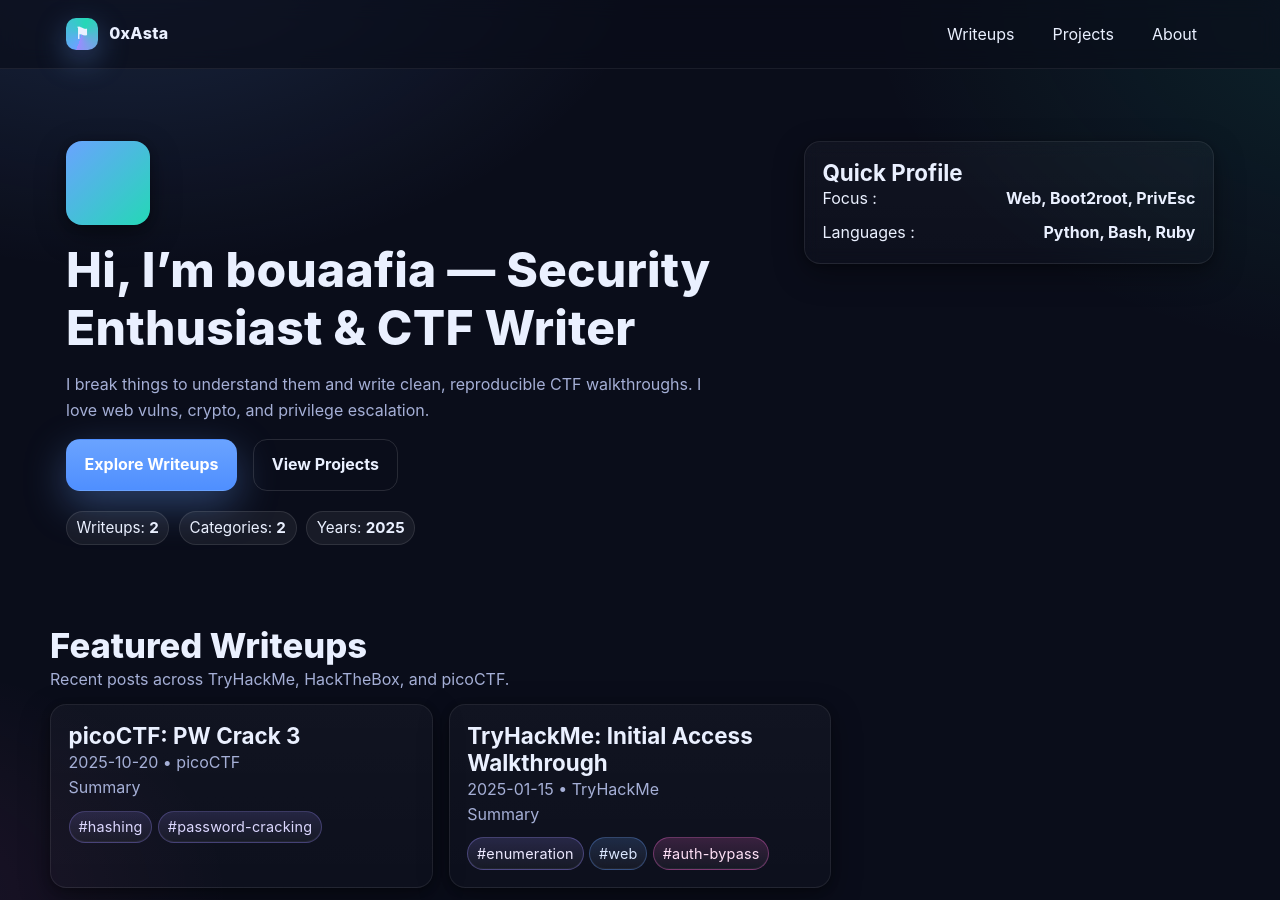
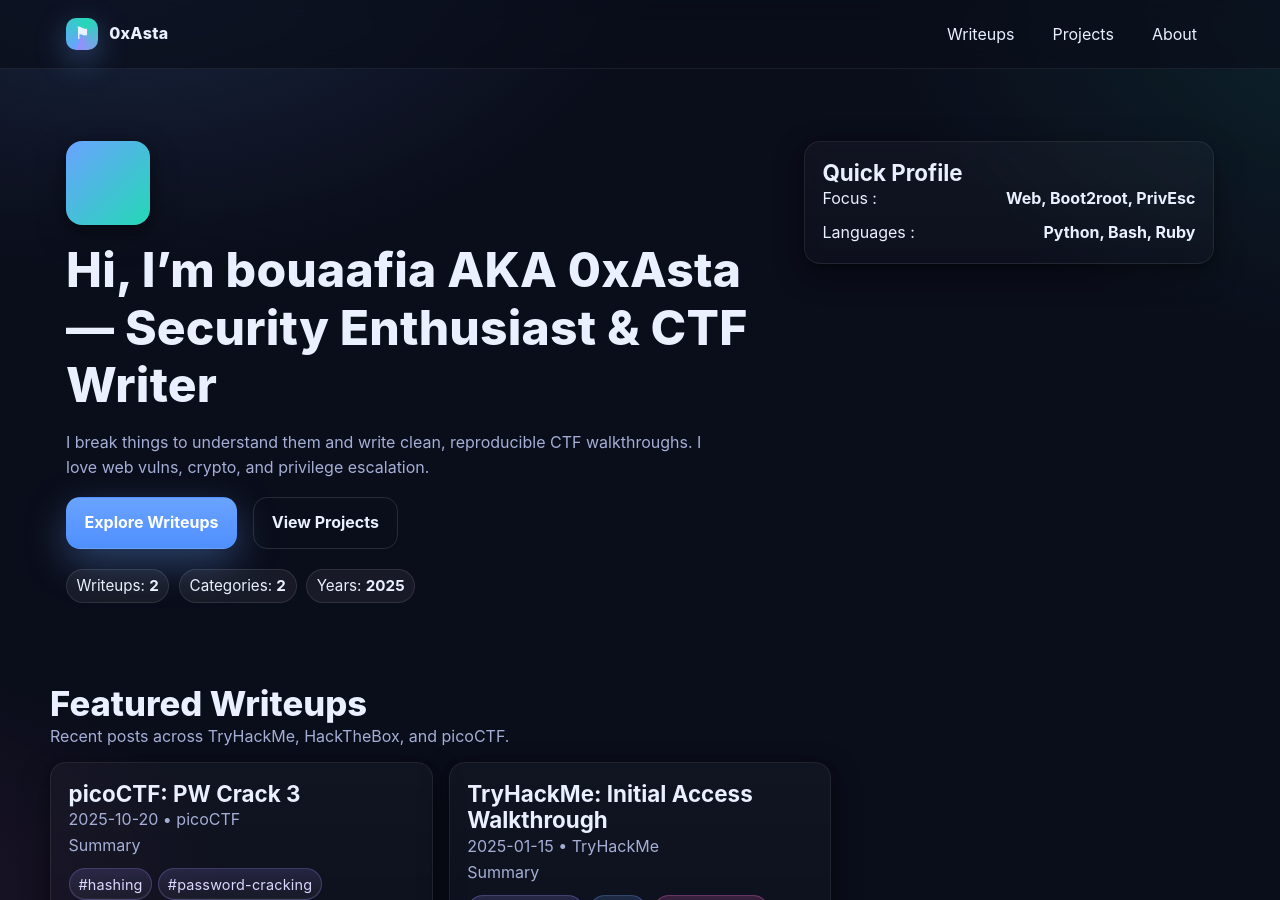
Before and after one commit to 0xAstaaa/0xAstaaa.github.io, a Jekyll site: the page built from index.html, in a window 1280 px wide and 900 px high. Built offline with Jekyll 4.4.1, drawn with Linux system fonts in a browser that asks for light colours.

Commit message:
Update index.html

```diff
--- a/index.html
+++ b/index.html
@@ -7,7 +7,7 @@
   <div class="container hero__inner">
     <div class="hero__left">
       <div class="avatar avatar--xl" aria-hidden="true"></div>
-      <h1 class="hero__title">Hi, I’m {{ site.author.name | default: site.title }} — Security Enthusiast & CTF Writer</h1>
+      <h1 class="hero__title">Hi, I’m {{ site.author.name | default: site.title }} AKA 0xAsta — Security Enthusiast & CTF Writer</h1>
       <p class="hero__subtitle">
         I break things to understand them and write clean, reproducible CTF walkthroughs. I love web vulns, crypto, and privilege escalation.
       </p>
```
